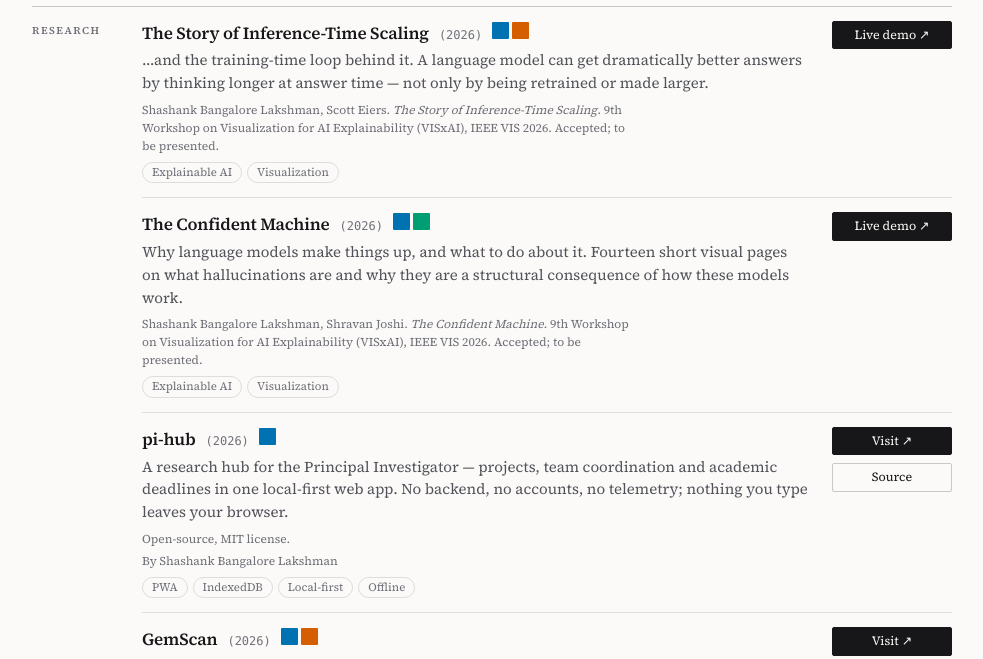
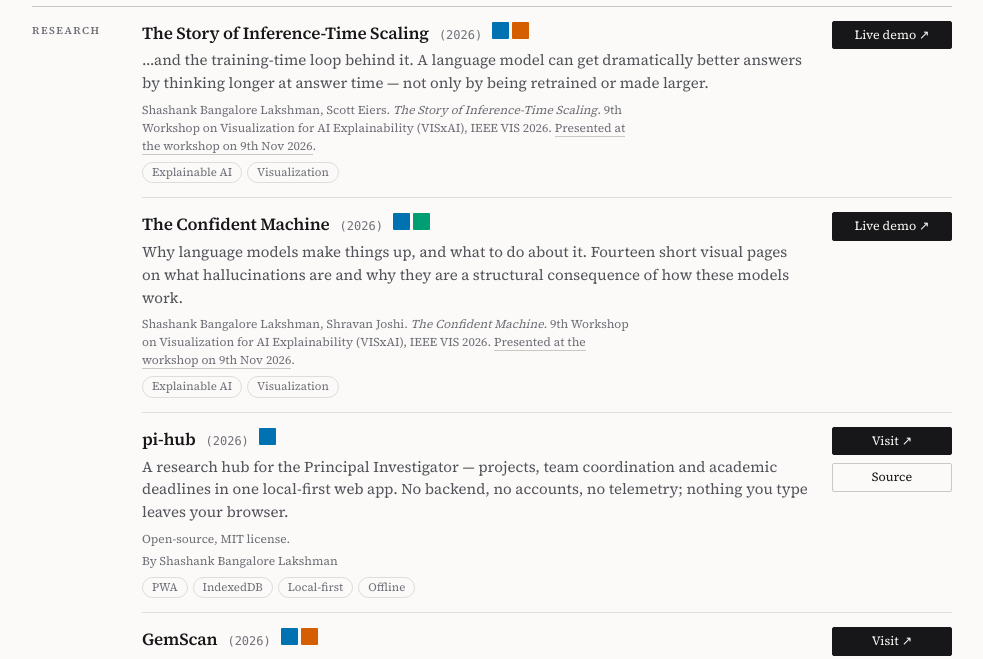
Before and after one commit to eSPUD/eSPUD, a plain HTML site: page index.html in a window 1280 px wide. Shown: the part 132-791 px from the top of the page, without its empty margins (148-1131 px from the left). Drawn offline with Linux system fonts and the light colour scheme.

Commit message:
Record both papers as presented, linked to the VISxAI session
"Accepted; to be presented." becomes "Presented at the workshop on 9th
Nov 2026", linking to the IEEE VIS 2026 session page. Citation links get
the same underlined grey treatment the metadata links use.

Co-Authored-By: Claude Opus 5 <noreply@anthropic.com>

```diff
--- a/css/style.css
+++ b/css/style.css
@@ -197,6 +197,8 @@ kbd {
   max-width: 78ch;
 }
 .row .cite em { font-style: italic; color: var(--mute); }
+.row .cite a { color: var(--mute); border-bottom: 1px solid var(--rule-2); }
+.row .cite a:hover { color: var(--text); border-bottom-color: var(--text); }
 .row .meta { margin-top: 4px; font-size: 12px; color: var(--mute); }
 .row .meta a { color: var(--mute); border-bottom: 1px solid var(--rule-2); }
 .row .meta a:hover { color: var(--text); border-bottom-color: var(--text); }
--- a/index.html
+++ b/index.html
@@ -39,7 +39,7 @@
           <p class="cite">
             Shashank Bangalore Lakshman, Scott Eiers.
             <em>The Story of Inference-Time Scaling.</em>
-            9th Workshop on Visualization for AI Explainability (VISxAI), IEEE VIS 2026. Accepted; to be presented.
+            9th Workshop on Visualization for AI Explainability (VISxAI), IEEE VIS 2026. <a href="https://ieeevis.org/year/2026/program/session/w-visxai-visxai-2/" target="_blank" rel="noopener">Presented at the workshop on 9th Nov 2026</a>.
           </p>
           <div class="tags">
             <span>Explainable AI</span><span>Visualization</span>
@@ -61,7 +61,7 @@
           <p class="cite">
             Shashank Bangalore Lakshman, Shravan Joshi.
             <em>The Confident Machine.</em>
-            9th Workshop on Visualization for AI Explainability (VISxAI), IEEE VIS 2026. Accepted; to be presented.
+            9th Workshop on Visualization for AI Explainability (VISxAI), IEEE VIS 2026. <a href="https://ieeevis.org/year/2026/program/session/w-visxai-visxai-2/" target="_blank" rel="noopener">Presented at the workshop on 9th Nov 2026</a>.
           </p>
           <div class="tags">
             <span>Explainable AI</span><span>Visualization</span>
```
